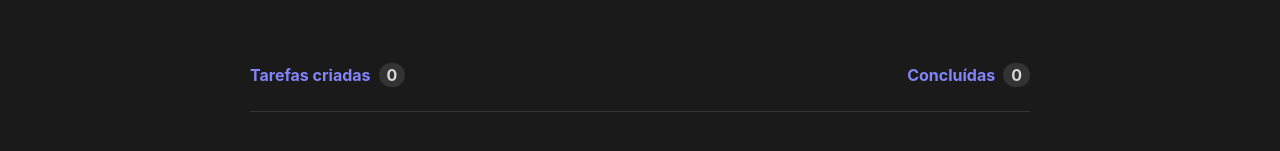
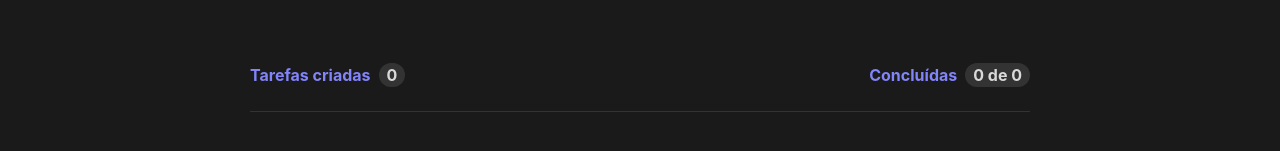
Before and after one commit to SavioSoares7/toDoList, a React app in the folder toDoList/: page / in a window 1280 px wide. Shown: the part 229-380 px from the top of the page. Built offline with nearby package versions, Linux system fonts and the light colour scheme; the HTML template or start-up script is replaced by a standard one.

Commit message:
:sparkles: feat: Task completed

```diff
--- a/toDoList/src/components/Task/index.tsx
+++ b/toDoList/src/components/Task/index.tsx
@@ -4,14 +4,15 @@ import { BsTrash } from "react-icons/bs";
 
 import { useState } from "react";
 
-export function Task({ task, handleDelete }) {
+export function Task({ task, handleDelete }: any) {
   const [isCompleted, setIsCompleted] = useState(task.isCompleted);
 
   function handleTask() {
-    console.log(task.isCompleted);
     if (isCompleted) {
+      task.isCompleted = false;
       return setIsCompleted(false);
     } else {
+      task.isCompleted = true;
       return setIsCompleted(true);
     }
   }
--- a/toDoList/src/page/Home/index.tsx
+++ b/toDoList/src/page/Home/index.tsx
@@ -7,6 +7,7 @@ import { Header } from "../../components/Header";
 import { Task } from "../../components/Task";
 
 import { useState } from "react";
+import { useEffect } from "react";
 
 type taskBuild = {
   task: string;
@@ -16,6 +17,8 @@ type taskBuild = {
 export function Home() {
   const [task, setTask] = useState("");
   const [tasks, setTasks] = useState<taskBuild[]>([]);
+
+  const [taskFinished, setTaskFinished] = useState("0 de 0");
 
   function createTask(taskName: string) {
     let taskObj: taskBuild = {
@@ -30,6 +33,12 @@ export function Home() {
     });
     setTasks(newListTask);
   }
+
+  useEffect(() => {
+    const taskCompleted = tasks.filter((item) => item.isCompleted == true);
+
+    setTaskFinished(() => `${taskCompleted.length} de ${tasks.length}`);
+  }, [taskFinished]);
 
   return (
     <div className={style.main}>
@@ -57,7 +66,7 @@ export function Home() {
 
             <p>
               <strong>Concluídas</strong>
-              <span>0</span>
+              <span>{taskFinished}</span>
             </p>
           </div>
 
```
